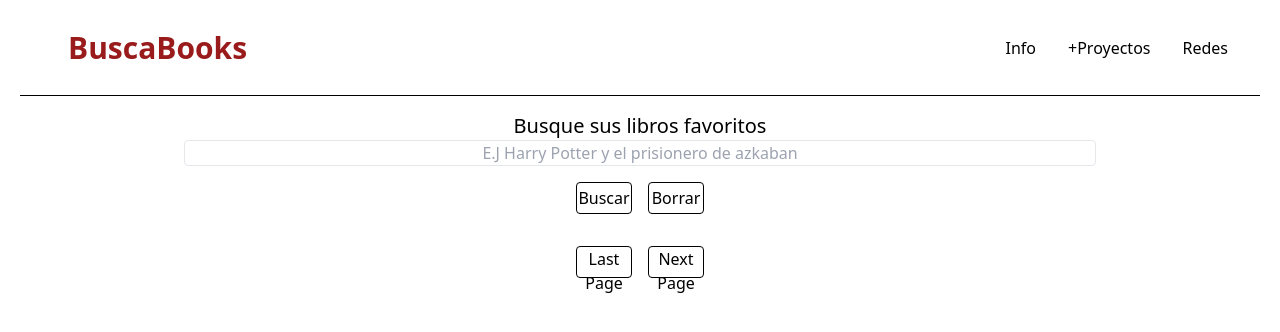
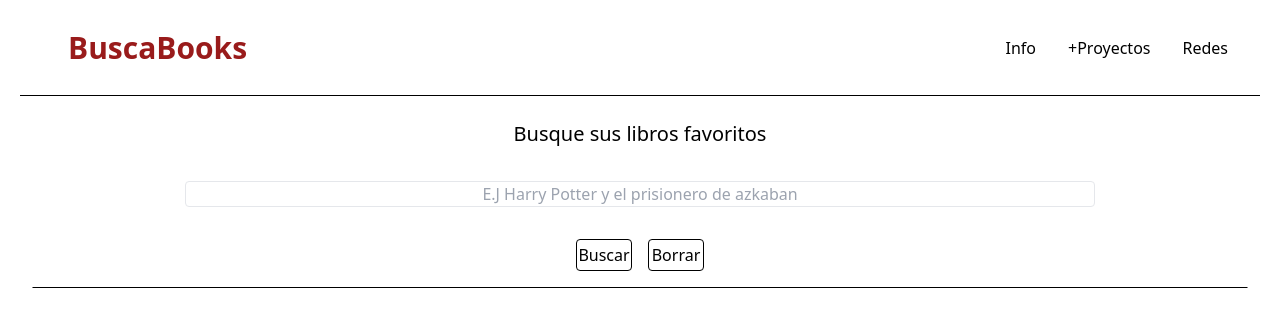
Before and after one commit to mateozivano/Book-Search-Web-App, a React (Vite) app: page / in a window 1280 px wide. Shown: the top 332 px of the page. Built offline with nearby package versions, Linux system fonts and the light colour scheme.

Commit message:
correccion de componentes, y permanencia de los resultados de busqueda

```diff
--- a/src/App.jsx
+++ b/src/App.jsx
@@ -1,17 +1,17 @@
-import MovieBrowser from "./browser"
+import BookBrowser from "./browser"
 import Navbar from "./nav"
-import BookDetails from "./bookDetails"
+
 import { useState } from "react";
 
 function App() {
-  const [selectedBook, setSelectedBook] = useState(null);
+
 
   return (
     <section>
       <Navbar></Navbar>
-      {selectedBook ? <BookDetails book={selectedBook} setSelectedBook={setSelectedBook}/> :
-        <MovieBrowser setSelectedBook={setSelectedBook} />
-      }
+
+      <BookBrowser />
+
     </section>
   )
 };
--- a/src/bookDetails.jsx
+++ b/src/bookDetails.jsx
@@ -3,10 +3,44 @@ import React from 'react';
 const BookDetails = ({ book, setSelectedBook }) => {
   return (
     <div>
-        <button onClick={() => setSelectedBook(null)}>Go back</button>
-      <h2>{book.volumeInfo.title}</h2>
-      <p>{book.volumeInfo.description}</p>
-      <img src={book.volumeInfo.imageLinks.thumbnail} alt={book.volumeInfo.title} />
+
+      <button className='p-1 flex justify-start border border-gray-400 rounded' onClick={() => setSelectedBook(null)}>Volver</button>
+      <div className='m-4 mt-10'>
+        <div className='md:flex border border-b-black border-x-transparent border-t-transparent'>
+          <img className='mx-auto md:mx-0' src={book.volumeInfo.imageLinks ? book.volumeInfo.imageLinks.thumbnail : "../public/icon-image-not-found-free-vector.webp"} alt={book.volumeInfo.title} />
+          <div className='m-auto'>
+            <h2 className="text-xl m-4">{book.volumeInfo.title}</h2>
+            <p>Publicacion: {book.volumeInfo.publishedDate || "Fecha desconocido"}</p>
+            <p>{book.volumeInfo.authors ? book.volumeInfo.authors.join(", ") : "Autor desconocido"}</p>
+            <p>{book.volumeInfo.categories ? book.volumeInfo.categories.join(", ") : "Desconocido"}</p>
+          </div>
+        </div>
+
+        <p className='text-left text-lg m-4 tracking-wide border pb-4 border-b-black border-x-transparent border-t-transparent'>{book.volumeInfo.description}</p>
+        <div className='md:flex flex-row md:divide-x divide-slate-200 justify-between text-start'>
+          <div>
+
+            <h2 className='text-xl text-red-700'>Mas datos</h2>
+            {book.volumeInfo.industryIdentifiers && book.volumeInfo.industryIdentifiers.map((identifier, index) => (
+              <p key={index} className="text-sm border border-x-transparent border-t-transparent border-b-black">{`${identifier.type}: ${identifier.identifier}`}</p>
+            ))}
+            <p className='text-sm border border-x-transparent border-t-transparent border-b-black'>Paginas: {book.volumeInfo.pageCount ? book.volumeInfo.pageCount : 'Desconocidas'}</p>
+            <p className='text-sm border border-x-transparent border-t-transparent border-b-black'>Editorial {book.volumeInfo.publisher ? book.volumeInfo.publisher : 'Desconocida'}</p>
+          </div>
+          <div>
+
+            {book.saleInfo.buyLink ?
+              <div> <h2 className='text-xl underline pt-4 pl-2 md:pt-0 pb-2'>Compre este libro</h2>
+                <a className='border rounded border-gray-600 ml-2 mt-2' href={book.saleInfo.buyLink}>Presione aqui</a>
+                <p className='text-sm pl-2 pt-2'>Nuestro enlace lleva a la tienda de Google books</p>
+
+                </div>
+              :
+              <p className='text-lg underline pt-4 md:pt-0'>Este producto no se encuentra a la venta</p>
+             }
+          </div>
+        </div>
+      </div>
     </div>
   );
 };
--- /dev/null
+++ b/src/bookList.jsx
@@ -0,0 +1,24 @@
+import React from 'react';
+
+const BookList = ({ books, handleSelectBook }) => {
+    return (
+        <ul className=''>
+            {books && books.map((book, index) => (
+                <li className='p-4' key={`${book.id}-${index}`}>
+                    <div onClick={() => handleSelectBook(book)} className='flex shadow'>
+                        <div>
+                            <img className='h-48 w-32' src={book.volumeInfo.imageLinks ? book.volumeInfo.imageLinks.thumbnail : "../public/icon-image-not-found-free-vector.webp"} alt="Book Cover" />
+                        </div>
+                        <div className='pl-4 text-left'>
+                            <h2>{book.volumeInfo.title}</h2>
+                            <p>{book.volumeInfo.publishedDate || "Fecha desconocido"}</p>
+                            <p>{book.volumeInfo.authors ? book.volumeInfo.authors.join(", ") : "Autor desconocido"}</p>
+                            <p>{book.volumeInfo.categories ? book.volumeInfo.categories.join(", ") : "Desconocido"}</p>
+                        </div>
+                    </div>
+                </li>
+            ))}
+        </ul>)
+}
+
+export default BookList
--- a/src/browser.jsx
+++ b/src/browser.jsx
@@ -1,11 +1,14 @@
 import { useState, useEffect } from 'react'
+import BookList from './bookList'
+import BookDetails from "./bookDetails"
 
-async function searchBooks(query, startIndex) {
+async function searchBooks(query, startIndex, setTotalItems) {
     const API_URL = `https://www.googleapis.com/books/v1/volumes?q=${query}&maxResults=40&startIndex=${startIndex}`;
-
     try {
         const response = await fetch(API_URL);
         const data = await response.json();
+        setTotalItems(data.totalItems);
+        console.log(data.items);
         return data.items;
     } catch (error) {
         console.error("Failed to fetch books:", error);
@@ -14,78 +17,72 @@ async function searchBooks(query, startIndex) {
 }
 
 
-const MovieBrowser = ({ setSelectedBook }) => {
+const BookBrowser = () => {
     const [query, setQuery] = useState("");
     const [books, setBooks] = useState([]);
     const [startIndex, setStartIndex] = useState(0);
     const [totalItems, setTotalItems] = useState(0);
+    const [selectedBook, setSelectedBook] = useState(null);
+
+    const fetchBooks = async () => {
+        const results = await searchBooks(query, startIndex, setTotalItems);
+        if (results.length > 0) {
+            setBooks(results);
+        }
+    };
 
     const handleSubmit = async event => {
         event.preventDefault();
-        const results = await searchBooks(query, startIndex);
-        setBooks(results);
-        setTotalItems(results.length);
+        await fetchBooks();
     };
 
-
     const handleNextPage = async () => {
-        if (startIndex + 40 >= totalItems) {
+        const newStartIndex = startIndex + 40;
+        if (newStartIndex >= totalItems) {
             return;
         }
-        setStartIndex(startIndex + 40);
-        const results = await searchBooks(query, startIndex + 40);
-        setBooks(results);
+        setStartIndex(newStartIndex);
+        await fetchBooks();
     };
-
 
     const handleLastPage = async () => {
         if (startIndex <= 0) {
             return;
         }
-        setStartIndex(startIndex - 40);
-        const results = await searchBooks(query, startIndex - 40);
-        setBooks(results);
+        const newStartIndex = startIndex - 40;
+        setStartIndex(newStartIndex);
+        await fetchBooks();
     };
 
     const handleSelectBook = (book) => {
         setSelectedBook(book);
     };
 
+
+
     return (
         <div className="mt-4 mx-8 text-center">
-            <h1 className="text-xl">Busque sus libros favoritos</h1>
-            <form onSubmit={handleSubmit}>
+            <div className={selectedBook ? 'hidden' : ''}>
+                <h1 className="text-xl mt-6 mb-4">Busque sus libros favoritos</h1>
+                <form className='border border-x-transparent border-t-transparent border-black pb-4' onSubmit={handleSubmit}>
                     <input placeholder="E.J Harry Potter y el prisionero de azkaban"
                         value={query}
-                    onChange={event => setQuery(event.target.value)} type="text" className="border rounded w-1/2 sm:w-9/12 text-center" />
+                        onChange={event => setQuery(event.target.value)} type="text" className="m-4 border rounded w-1/2 sm:w-9/12 text-center" />
                     <div className="">
                         <button type="submit" className="rounded border border-black h-8 w-14 mx-2 mt-4">Buscar</button>
                         <button className="rounded border border-black h-8 w-14 mx-2 mt-4">Borrar</button>
                     </div>
                 </form>
                 <div className="mt-4">
-                <button onClick={handleLastPage} className="rounded border border-black h-8 w-14 mx-2 mt-4">Last Page</button>
-                <button onClick={handleNextPage} className="rounded border border-black h-8 w-14 mx-2 mt-4">Next Page</button>
-            </div>
-            <ul className=''>
-                {books.map(book => (
-                    <li className='p-4' key={book.id}>
-                        <div onClick={() => handleSelectBook(book)} className='flex shadow'>
-                            <div>
-                                <img className='h-48 w-32' src={book.volumeInfo.imageLinks ? book.volumeInfo.imageLinks.thumbnail : "../public/icon-image-not-found-free-vector.webp"} alt="Book Cover" />
-                            </div>
-                            <div className='pl-4 text-left'>
-                                <h2>{book.volumeInfo.title}</h2>
-                                <p>{book.volumeInfo.publishedDate || "Fecha desconocido"}</p>
-                                <p>{book.volumeInfo.authors ? book.volumeInfo.authors.join(", ") : "Autor desconocido"}</p>
-                                <p>{book.volumeInfo.categories ? book.volumeInfo.categories.join(", ") : "Desconocido"}</p>
+                    <button onClick={handleLastPage} className={(query) ? "rounded border border-black p-2 mx-2 mt-4" : "hidden"}>Anterior</button>
+                    <button onClick={handleNextPage} className={(query) ? "rounded border border-black p-2 mx-2 mt-4" : "hidden"}>Siguiente</button>
                 </div>
             </div>
-                    </li>
-                ))}
-            </ul>
+            {selectedBook ? <BookDetails book={selectedBook} setSelectedBook={setSelectedBook} /> :
+                <BookList books={books} handleSelectBook={handleSelectBook} />
+            }
 
         </div>
     )
 };
-export default MovieBrowser
+export default BookBrowser
```
Lines whose indentation alone changed are shown as unchanged.
